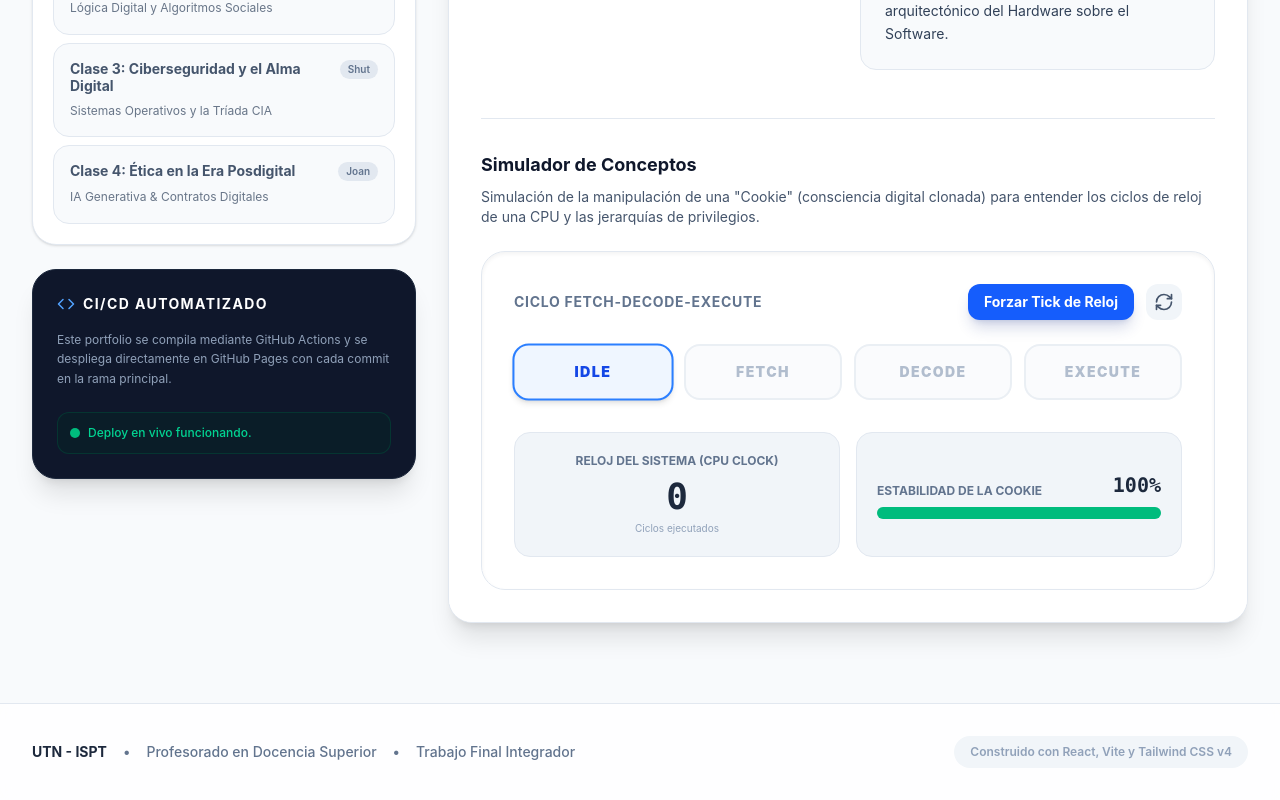
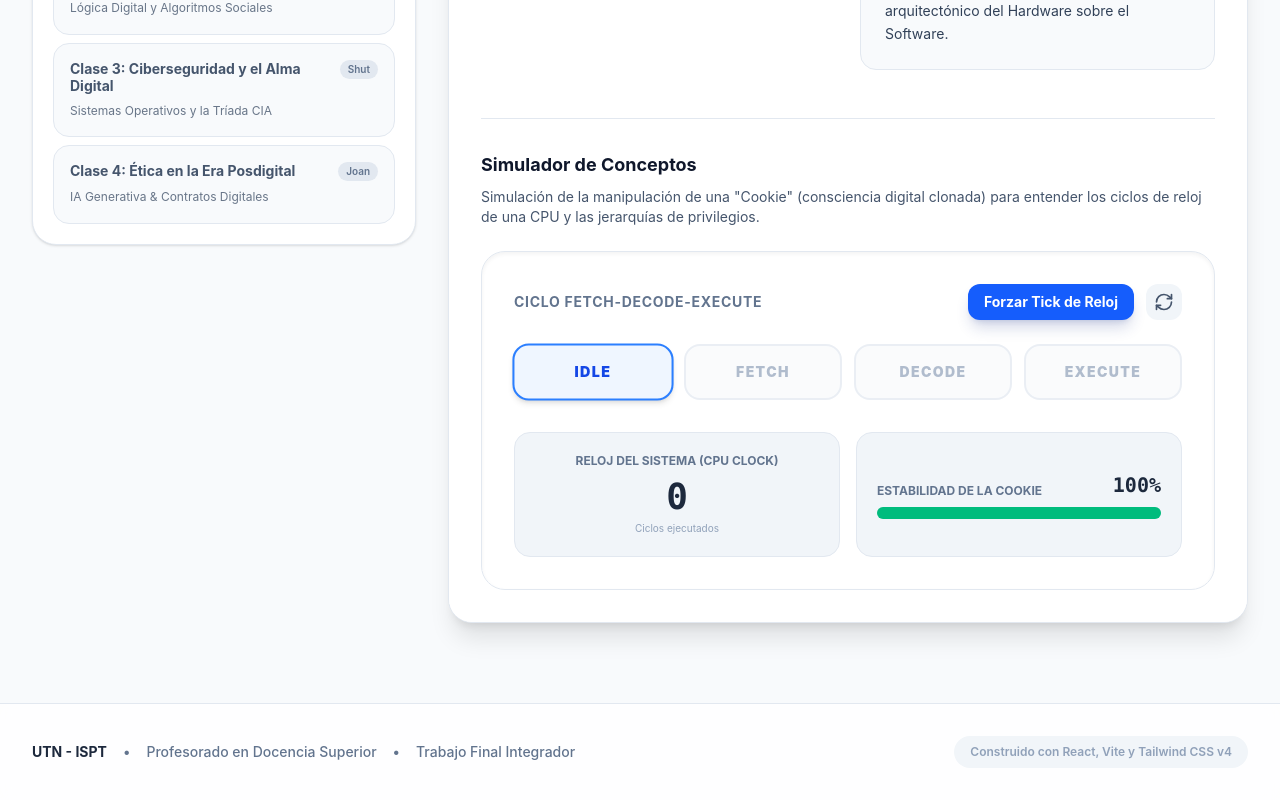
Before and after one commit to arielbulacio-coder/pds, a React (Vite) app: page / in a window 1280 px wide. Shown: the part 1583-2383 px from the top of the page. Built offline with nearby package versions, Linux system fonts and the light colour scheme.

Commit message:
Remove CI/CD card and deploy text

```diff
--- a/src/App.jsx
+++ b/src/App.jsx
@@ -501,23 +501,7 @@ function App() {
               </div>
             )}
 
-            {/* CI/CD Card */}
-            <div className="bg-slate-900 text-slate-300 p-6 rounded-3xl border border-slate-800 flex flex-col gap-4 shadow-xl">
-              <div className="flex items-center gap-2 text-blue-400">
-                <Code size={18} />
-                <h4 className="font-bold text-sm uppercase tracking-widest text-white">CI/CD Automatizado</h4>
-              </div>
-              <p className="text-xs text-slate-400 leading-relaxed">
-                Este portfolio se compila mediante GitHub Actions y se despliega directamente en GitHub Pages con cada commit en la rama principal.
-              </p>
-              <div className="flex items-center gap-2 mt-2 text-xs font-medium text-emerald-400 bg-emerald-950/30 p-3 rounded-xl border border-emerald-900/50">
-                <span className="relative flex h-2.5 w-2.5">
-                  <span className="animate-ping absolute inline-flex h-full w-full rounded-full bg-emerald-400 opacity-75"></span>
-                  <span className="relative inline-flex rounded-full h-2.5 w-2.5 bg-emerald-500"></span>
-                </span>
-                <span>Deploy en vivo funcionando.</span>
-              </div>
-            </div>
+
           </div>
 
           {/* Right Main Interactive Area */}
```
